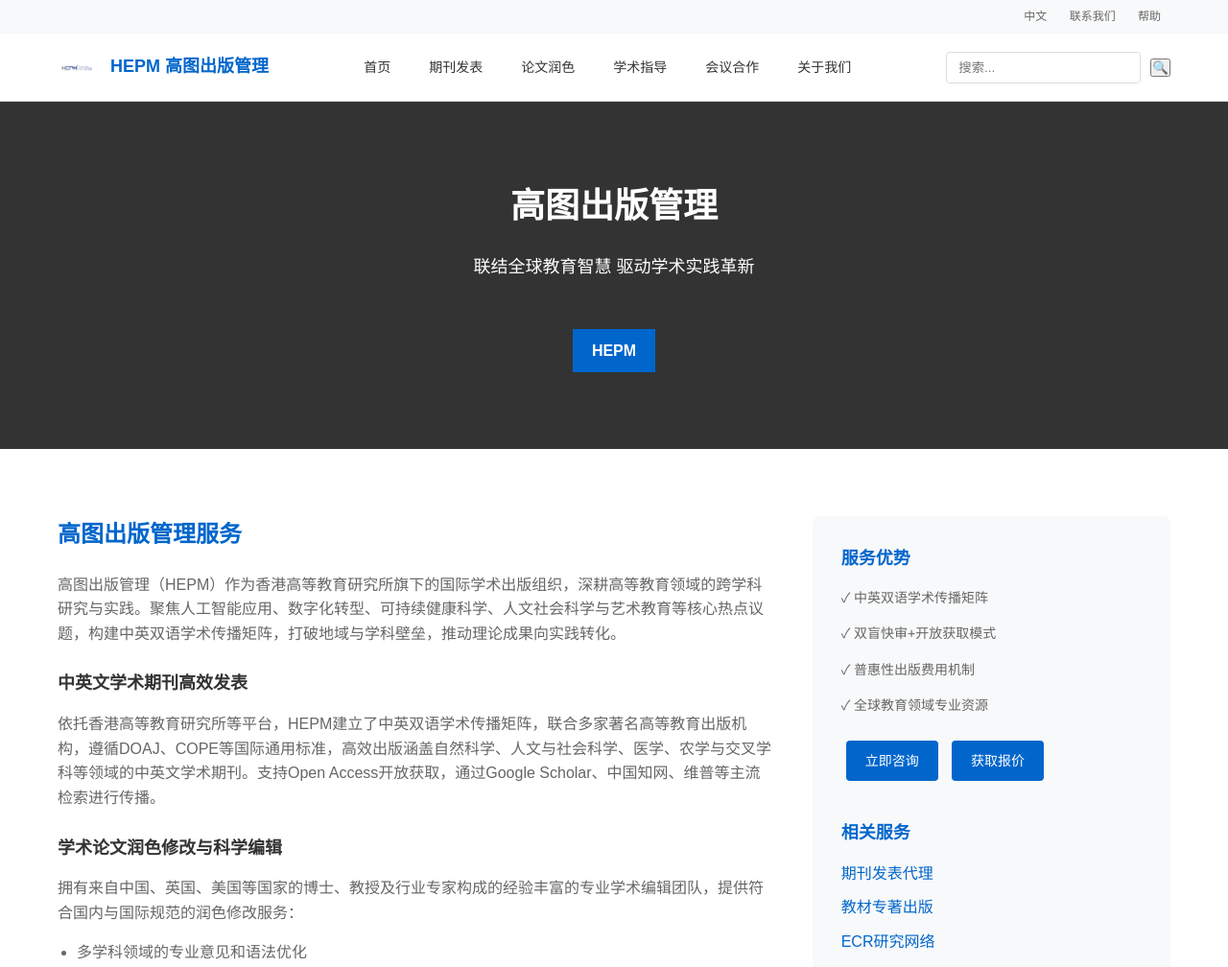
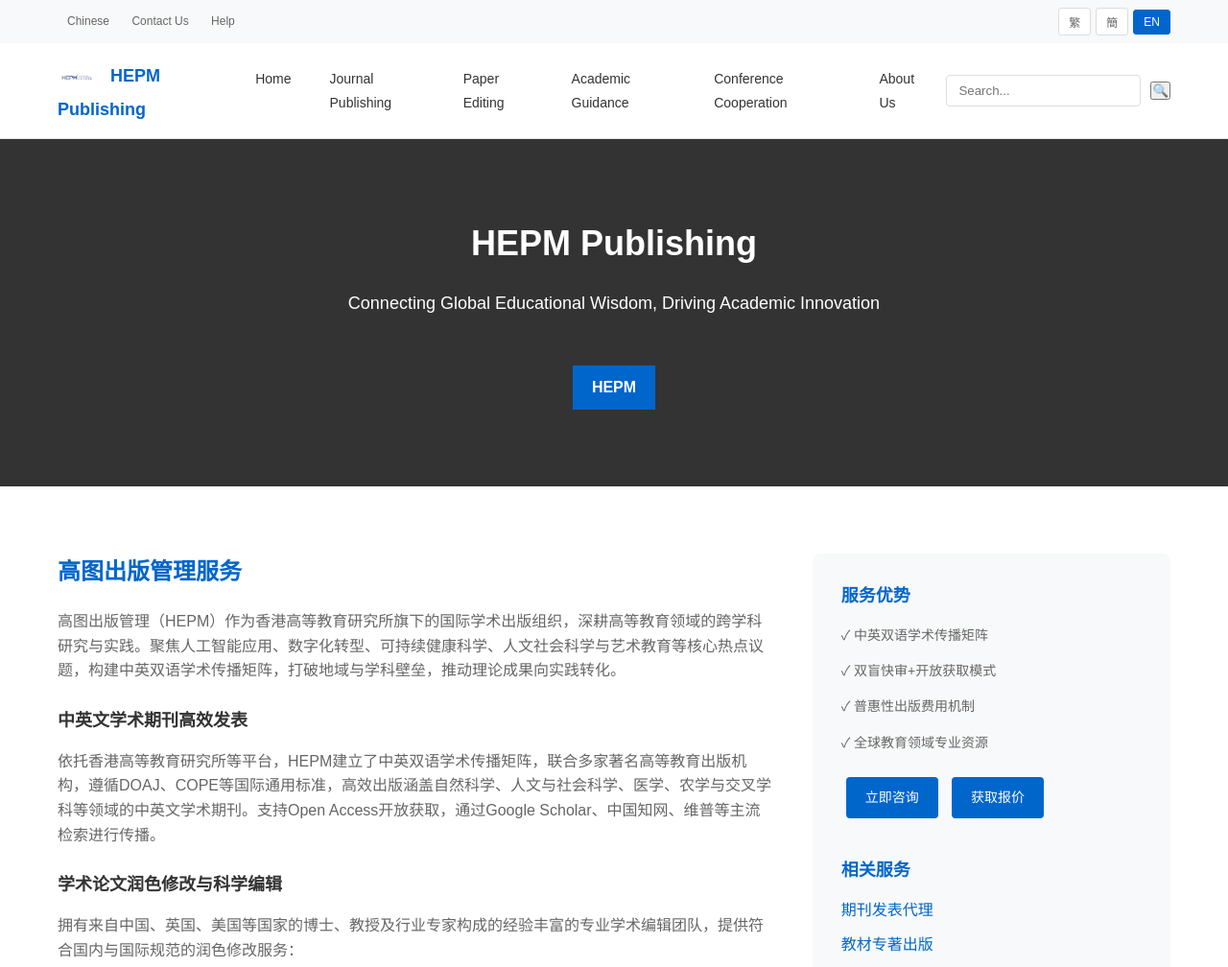
Before and after one commit to mike64467/hks.ac.cn.github.io, a plain HTML site: page scientific-editing.html in a window 1280 px wide. Shown: the top 1008 px of the page at 96% size. Drawn offline with Linux system fonts and the light colour scheme.

Commit message:
Update scientific-editing.html

```diff
--- a/scientific-editing.html
+++ b/scientific-editing.html
@@ -306,6 +306,40 @@
             font-size: 14px;
         }
 
+        /* 语言切换样式 */
+        .language-switch {
+            display: flex;
+            align-items: center;
+            gap: 5px;
+        }
+
+        .language-switch button {
+            padding: 5px 10px;
+            border: 1px solid #ddd;
+            background: white;
+            color: #666;
+            border-radius: 3px;
+            cursor: pointer;
+            font-size: 12px;
+            transition: all 0.3s ease;
+        }
+
+        .language-switch button.active {
+            background: #0066cc;
+            color: white;
+            border-color: #0066cc;
+        }
+
+        .language-switch button:hover:not(.active) {
+            background: #f0f0f0;
+        }
+
+        /* 语言显示控制 */
+        .tc, .sc, .en { display: none; }
+        .lang-tc .tc { display: inline; }
+        .lang-sc .sc { display: inline; }
+        .lang-en .en { display: inline; }
+
         /* 信息框 */
         .info-box {
             background: #e7f3ff;
@@ -320,13 +354,22 @@
         }
     </style>
 </head>
-<body>
+<body class="lang-sc">
     <!-- 顶部导航 -->
     <div class="top-nav">
         <div class="container">
-            <a href="#">中文</a>
-            <a href="#">联系我们</a>
-            <a href="#">帮助</a>
+            <div style="display: flex; justify-content: space-between; align-items: center;">
+                <div>
+                    <a href="#"><span class="tc">繁體中文</span><span class="sc">简体中文</span><span class="en">Chinese</span></a>
+                    <a href="#"><span class="tc">聯繫我們</span><span class="sc">联系我们</span><span class="en">Contact Us</span></a>
+                    <a href="#"><span class="tc">幫助</span><span class="sc">帮助</span><span class="en">Help</span></a>
+                </div>
+                <div class="language-switch">
+                    <button id="lang-tc-btn" class="active">繁</button>
+                    <button id="lang-sc-btn">簡</button>
+                    <button id="lang-en-btn">EN</button>
+                </div>
+            </div>
         </div>
     </div>
 
@@ -335,18 +378,18 @@
         <div class="container">
             <div class="logo">
                 <img src="img/logo/高图出版管理logo（蓝色透明底）.png" alt="高图出版管理 Logo" style="height: 40px; margin-right: 10px; vertical-align: middle;">
-                HEPM 高图出版管理
+                <span class="tc">HEPM 高圖出版管理</span><span class="sc">HEPM 高图出版管理</span><span class="en">HEPM Publishing</span>
             </div>
             <ul class="nav-menu">
-                <li><a href="#">首页</a></li>
-                <li><a href="#">期刊发表</a></li>
-                <li><a href="#">论文润色</a></li>
-                <li><a href="#">学术指导</a></li>
-                <li><a href="#">会议合作</a></li>
-                <li><a href="#">关于我们</a></li>
+                <li><a href="#"><span class="tc">首頁</span><span class="sc">首页</span><span class="en">Home</span></a></li>
+                <li><a href="#"><span class="tc">期刊發表</span><span class="sc">期刊发表</span><span class="en">Journal Publishing</span></a></li>
+                <li><a href="#"><span class="tc">論文潤色</span><span class="sc">论文润色</span><span class="en">Paper Editing</span></a></li>
+                <li><a href="#"><span class="tc">學術指導</span><span class="sc">学术指导</span><span class="en">Academic Guidance</span></a></li>
+                <li><a href="#"><span class="tc">會議合作</span><span class="sc">会议合作</span><span class="en">Conference Cooperation</span></a></li>
+                <li><a href="#"><span class="tc">關於我們</span><span class="sc">关于我们</span><span class="en">About Us</span></a></li>
             </ul>
             <div class="search-box">
-                <input type="text" placeholder="搜索...">
+                <input type="text" id="searchInput" placeholder="搜索...">
                 <button>🔍</button>
             </div>
         </div>
@@ -355,8 +398,8 @@
     <!-- 英雄区域 -->
     <section class="hero">
         <div class="container">
-            <h1>高图出版管理</h1>
-            <p class="subtitle">联结全球教育智慧 驱动学术实践革新</p>
+            <h1><span class="tc">高圖出版管理</span><span class="sc">高图出版管理</span><span class="en">HEPM Publishing</span></h1>
+            <p class="subtitle"><span class="tc">聯結全球教育智慧 驅動學術實踐革新</span><span class="sc">联结全球教育智慧 驱动学术实践革新</span><span class="en">Connecting Global Educational Wisdom, Driving Academic Innovation</span></p>
             <div class="springer-nature-logo">HEPM</div>
         </div>
     </section>
@@ -542,5 +585,64 @@
             </div>
         </div>
     </footer>
+    <script>
+        // 三语言切换功能
+        function initLanguageSwitch() {
+            const tcBtn = document.getElementById('lang-tc-btn');
+            const scBtn = document.getElementById('lang-sc-btn');
+            const enBtn = document.getElementById('lang-en-btn');
+            const body = document.body;
+
+            // 检测用户地理位置并设置默认语言
+            function detectLanguage() {
+                if (navigator.language) {
+                    const lang = navigator.language.toLowerCase();
+                    if (lang.includes('zh-cn') || lang.includes('zh-sg')) {
+                        return 'sc'; // 简体中文
+                    } else if (lang.includes('zh')) {
+                        return 'tc'; // 繁体中文
+                    } else {
+                        return 'en'; // 英文
+                    }
+                }
+                return 'tc'; // 默认繁体中文
+            }
+
+            // 设置语言
+            function setLanguage(lang) {
+                body.className = body.className.replace(/lang-\w+/, '') + ' lang-' + lang;
+
+                // 更新按钮状态
+                [tcBtn, scBtn, enBtn].forEach(btn => btn.classList.remove('active'));
+                document.getElementById('lang-' + lang + '-btn').classList.add('active');
+
+                // 保存到localStorage
+                localStorage.setItem('preferredLanguage', lang);
+
+                // 更新搜索框placeholder
+                const searchInput = document.getElementById('searchInput');
+                if (searchInput) {
+                    const placeholders = {
+                        'tc': '搜尋...',
+                        'sc': '搜索...',
+                        'en': 'Search...'
+                    };
+                    searchInput.placeholder = placeholders[lang];
+                }
+            }
+
+            // 初始化语言
+            const savedLang = localStorage.getItem('preferredLanguage') || detectLanguage();
+            setLanguage(savedLang);
+
+            // 绑定点击事件
+            tcBtn.addEventListener('click', () => setLanguage('tc'));
+            scBtn.addEventListener('click', () => setLanguage('sc'));
+            enBtn.addEventListener('click', () => setLanguage('en'));
+        }
+
+        // 页面加载完成后初始化
+        document.addEventListener('DOMContentLoaded', initLanguageSwitch);
+    </script>
 </body>
 </html>
```
